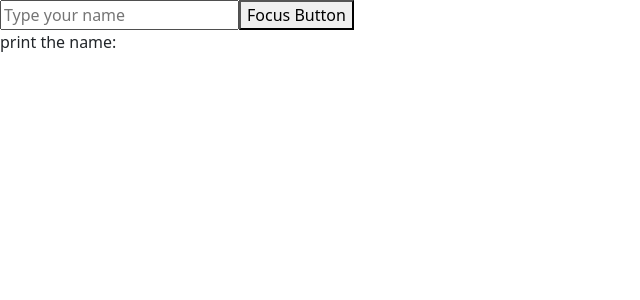
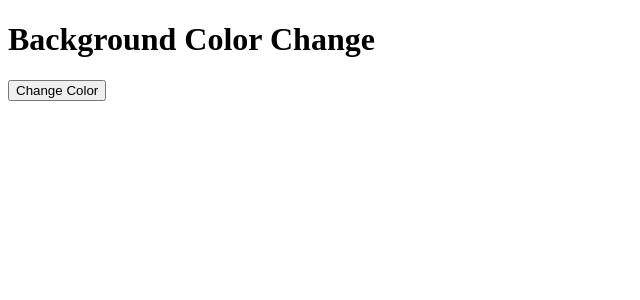
Before and after one commit to sarathi-2003/React-my-app, a React (Vite) app: page / in a window 1280 px wide. Shown: the top 300 px of the page, without its empty margins (0-640 px from the left). Built offline with nearby package versions, Linux system fonts and the light colour scheme.

Commit message:
Change the background color

```diff
--- a/index.html
+++ b/index.html
@@ -5,8 +5,8 @@
     <link rel="icon" type="image/svg+xml" href="./src/assets/react.svg" />
     <meta name="viewport" content="width=device-width, initial-scale=1.0" />
     <title>React My app</title>
-    <link href="https://cdn.jsdelivr.net/npm/bootstrap@5.3.2/dist/css/bootstrap.min.css" rel="stylesheet" integrity="sha384-T3c6CoIi6uLrA9TneNEoa7RxnatzjcDSCmG1MXxSR1GAsXEV/Dwwykc2MPK8M2HN" crossorigin="anonymous">
-    <script src="https://cdn.jsdelivr.net/npm/bootstrap@5.3.2/dist/js/bootstrap.bundle.min.js" integrity="sha384-C6RzsynM9kWDrMNeT87bh95OGNyZPhcTNXj1NW7RuBCsyN/o0jlpcV8Qyq46cDfL" crossorigin="anonymous"></script>
+    <!-- <link href="https://cdn.jsdelivr.net/npm/bootstrap@5.3.2/dist/css/bootstrap.min.css" rel="stylesheet" integrity="sha384-T3c6CoIi6uLrA9TneNEoa7RxnatzjcDSCmG1MXxSR1GAsXEV/Dwwykc2MPK8M2HN" crossorigin="anonymous">
+    <script src="https://cdn.jsdelivr.net/npm/bootstrap@5.3.2/dist/js/bootstrap.bundle.min.js" integrity="sha384-C6RzsynM9kWDrMNeT87bh95OGNyZPhcTNXj1NW7RuBCsyN/o0jlpcV8Qyq46cDfL" crossorigin="anonymous"></script> -->
 
   </head>
   <body>
--- a/src/App.jsx
+++ b/src/App.jsx
@@ -1,24 +1,22 @@
 import React, { useRef } from 'react'
 
 function App() {
-    const inputRef = useRef(null)
-    console.log(inputRef)
+  const bodyRef= useRef(document.body);
+const changeColor =()=>{
+  // console.log('color change...')
+  // console.log(buttonRef.current)
+  const Colors = ['red','blue','green','yellow','orange','purple','black','white','grey','pink']
+  const randomColor = Colors[Math.floor(Math.random()*10)]
+  console.log(randomColor)
+  bodyRef.current.style.backgroundColor=randomColor;
 
-    const handlClick=()=>{
-      inputRef.current.focus();
-      }
-
+}
   return (
     <div>
-      <input
-        type='input'
-        placeholder='Type your name'
-        ref={inputRef}
-      />
-      <button onClick={handlClick}>Focus Button</button>
-      <p>print the name:{handlClick}</p>
+      <h1>Background Color Change</h1>
+      <button onClick={changeColor} ref={bodyRef}>Change Color</button>
     </div>
   )
 }
 
-export default App
+export default App;
```
